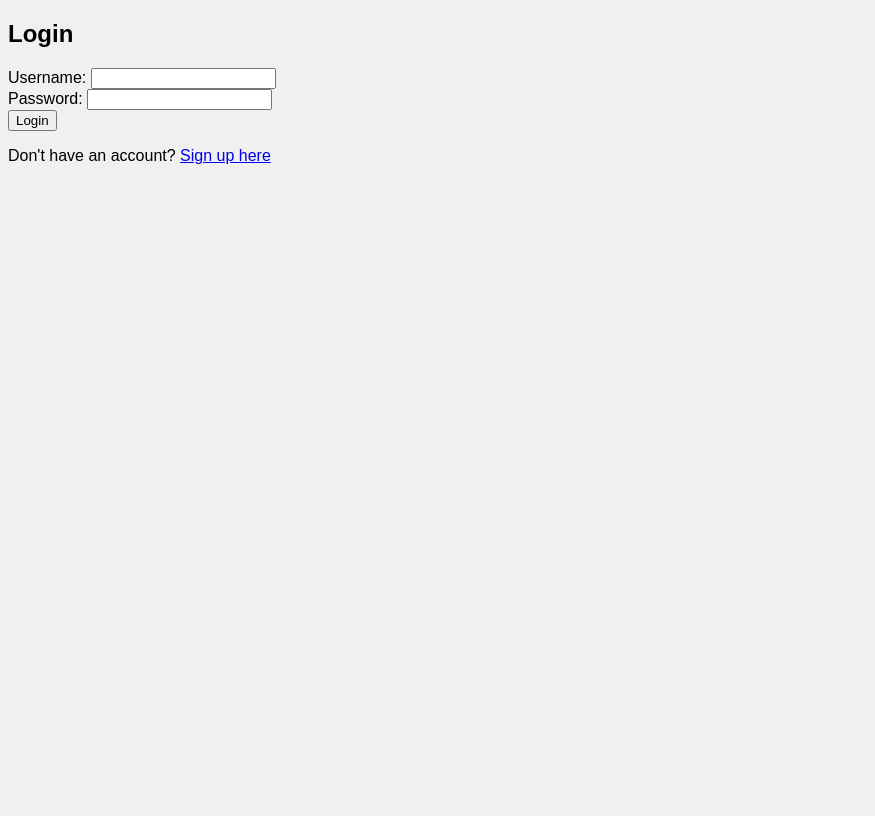
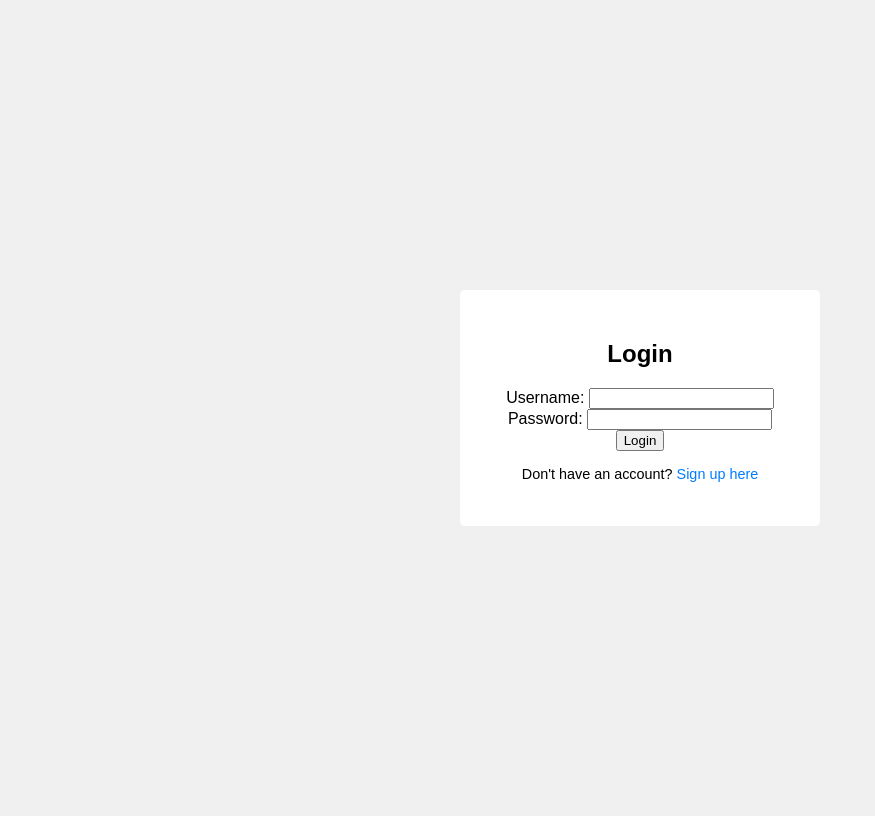
Before and after one commit to t0m0h1/SSD-2026-Assignment-1, a Flask app: page /login in a window 1280 px wide. Shown: the whole page, without its empty margins (0-875 px from the left). Before the commit the page ends 164 px from the top, so only its background shows below. Run offline with Flask 3, Linux system fonts and the light colour scheme.

Commit message:
login page with centred styling

```diff
--- a/static/style_login.css
+++ b/static/style_login.css
@@ -1,4 +1,71 @@
 body {
+    font-family: Arial, sans-serif;
     background-color: #f0f0f0;
-    font-family: Arial, sans-serif;
+    display: flex;
+    justify-content: center;
+    align-items: center;
+    height: 100vh;
 }
+
+
+.login-container {
+    background-color: #fff;
+    padding: 30px;
+    border-radius: 5px;
+    text-align: center;
+    width: 300px;
+}
+
+
+.login-container h2 {
+    margin-bottom: 20px;
+}
+
+
+.input-group {
+    margin-bottom: 15px;
+    text-align: left;
+}
+
+.input-group label {
+    display: block;
+    margin-bottom: 5px;
+}
+
+.input-group input {
+    width: 100%;
+    padding: 8px;
+    border: 1px solid #ccc;
+    border-radius: 3px;
+}
+
+
+.input-group button {
+    width: 100%;
+    padding: 20px 10px;
+    background-color: #007BFF;
+    color: white;
+    border: none;
+    border-radius: 3px;
+    cursor: pointer;
+    margin-top: 20px;
+}
+
+.input-group button:hover {
+    background-color: #0056b3;
+}
+
+/* Sign-up text */
+.sign-up {
+    margin-top: 15px;
+    font-size: 0.9rem;
+}
+
+.sign-up a {
+    color: #007BFF;
+    text-decoration: none;
+}
+
+.sign-up a:hover {
+    text-decoration: underline;
+}
--- a/templates/login.html
+++ b/templates/login.html
@@ -6,24 +6,25 @@
     <title>Login Page</title>
     <link rel="stylesheet" href="../static/style_login.css">
 </head>
-</style>
 <body>
+    <div class="login-container">
         <h2>Login</h2>
         <form action="/login" method="POST">
-        <div>
+            <div class="form-group">
                 <label for="username">Username:</label>
                 <input type="text" id="username" name="username" required>
             </div>
-        <div>
+            <div class="form-group">
                 <label for="password">Password:</label>
                 <input type="password" id="password" name="password" required>
             </div>
-        <div>
+            <div class="form-group">
                 <button type="submit">Login</button>
             </div>
         </form>
         <div class="sign-up">
             <p>Don't have an account? <a href="/register">Sign up here</a></p>
         </div>
+    </div>
 </body>
 </html>
```
Lines whose indentation alone changed are shown as unchanged.
